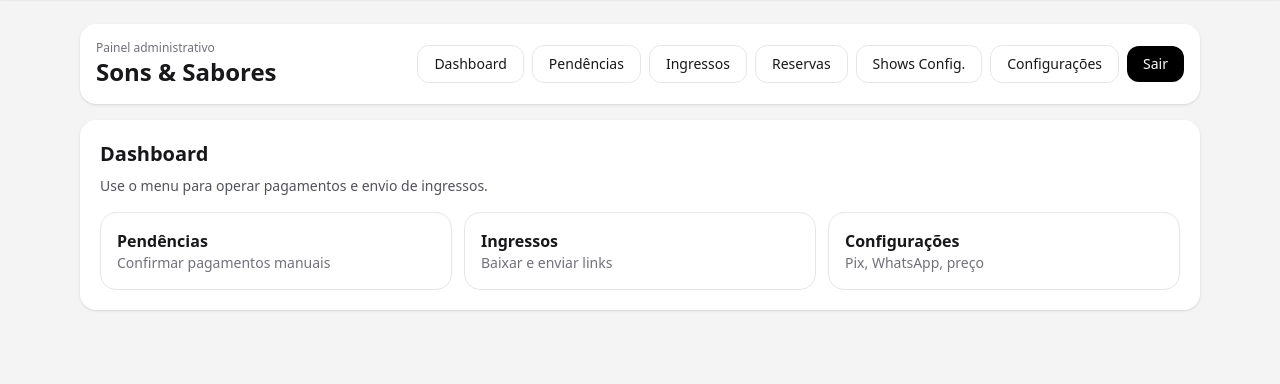
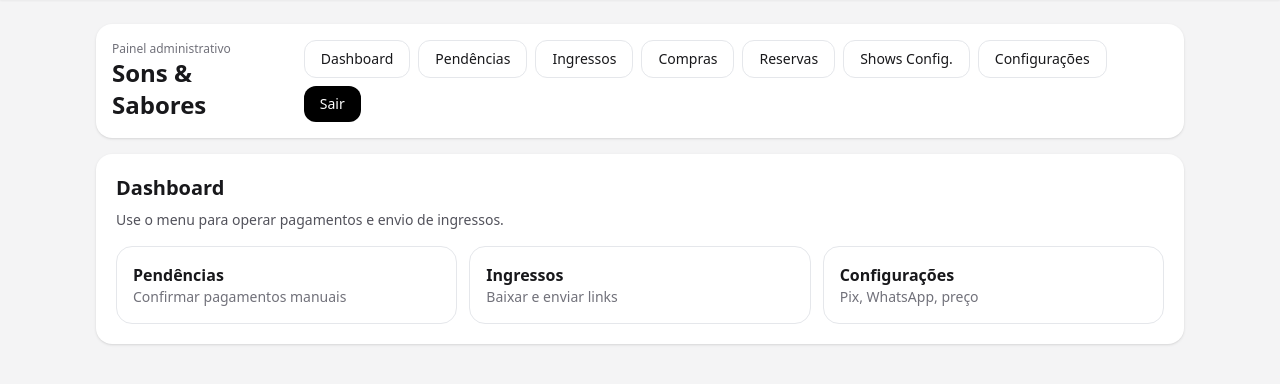
Before and after one commit to gustavopassos05/sons_sabores_ingressos, a Flask app: page /admin in a window 1280 px wide. Shown: the part 62-446 px from the top of the page. Run offline with Flask 3, Linux system fonts and the light colour scheme; the visitor is signed in with stand-in values (Sample User, id 1); data that the repository does not hold is empty; some libraries are stand-ins or nearby versions.

Commit message:
Commit das alterações locais

```diff
--- a/templates/admin_base.html
+++ b/templates/admin_base.html
@@ -1,6 +1,6 @@
 {% extends "base.html" %}
 {% block content %}
-<div class="max-w-6xl mx-auto">
+<div class="max-w-6xl mx-auto px-4">
 
   <div class="bg-white rounded-2xl shadow p-4 mb-4">
     <div class="flex flex-col md:flex-row md:items-center md:justify-between gap-3">
@@ -10,13 +10,15 @@
       </div>
 
       <div class="flex flex-wrap gap-2 items-center">
+        <!-- Dashboard -->
         <a class="rounded-xl border px-4 py-2 text-sm hover:bg-zinc-50"
            href="{{ url_for('admin_panel.home') }}">
           Dashboard
         </a>
 
+        <!-- Pendências -->
         <a class="rounded-xl border px-4 py-2 text-sm hover:bg-zinc-50"
-           href="/admin/pending">
+           href="{{ url_for('admin_pending.admin_pending') }}">
           Pendências
           {% if admin_pending_count and admin_pending_count > 0 %}
             <span class="ml-2 inline-block text-xs bg-black text-white rounded-full px-2 py-0.5">
@@ -25,23 +27,37 @@
           {% endif %}
         </a>
 
+        <!-- Ingressos -->
         <a class="rounded-xl border px-4 py-2 text-sm hover:bg-zinc-50"
-           href="/admin/tickets">
+           href="{{ url_for('admin_tickets.admin_tickets_table') }}">
           Ingressos
         </a>
-        <a href="/admin/purchases" class="rounded-xl border px-4 py-2 text-sm hover:bg-zinc-50">
+
+        <!-- Compras (pagas) -->
+        <a class="rounded-xl border px-4 py-2 text-sm hover:bg-zinc-50"
+           href="{{ url_for('admin_purchases.admin_purchases_table') }}">
+          Compras
+        </a>
+
+        <!-- Reservas confirmadas (sem pagamento) -->
+        <a class="rounded-xl border px-4 py-2 text-sm hover:bg-zinc-50"
+           href="{{ url_for('admin_reservations.admin_reservations') }}">
           Reservas
         </a>
 
+        <!-- Shows -->
         <a class="rounded-xl border px-4 py-2 text-sm hover:bg-zinc-50"
-           href="/admin/shows">
+           href="{{ url_for('admin_shows.shows_list') }}">
           Shows Config.
         </a>
+
+        <!-- Configurações -->
         <a class="rounded-xl border px-4 py-2 text-sm hover:bg-zinc-50"
            href="{{ url_for('admin_settings.settings_get') }}">
           Configurações
         </a>
 
+        <!-- Logout -->
         <form method="post" action="{{ url_for('admin_auth.admin_logout') }}">
           <button class="rounded-xl bg-black text-white px-4 py-2 text-sm">
             Sair
```
